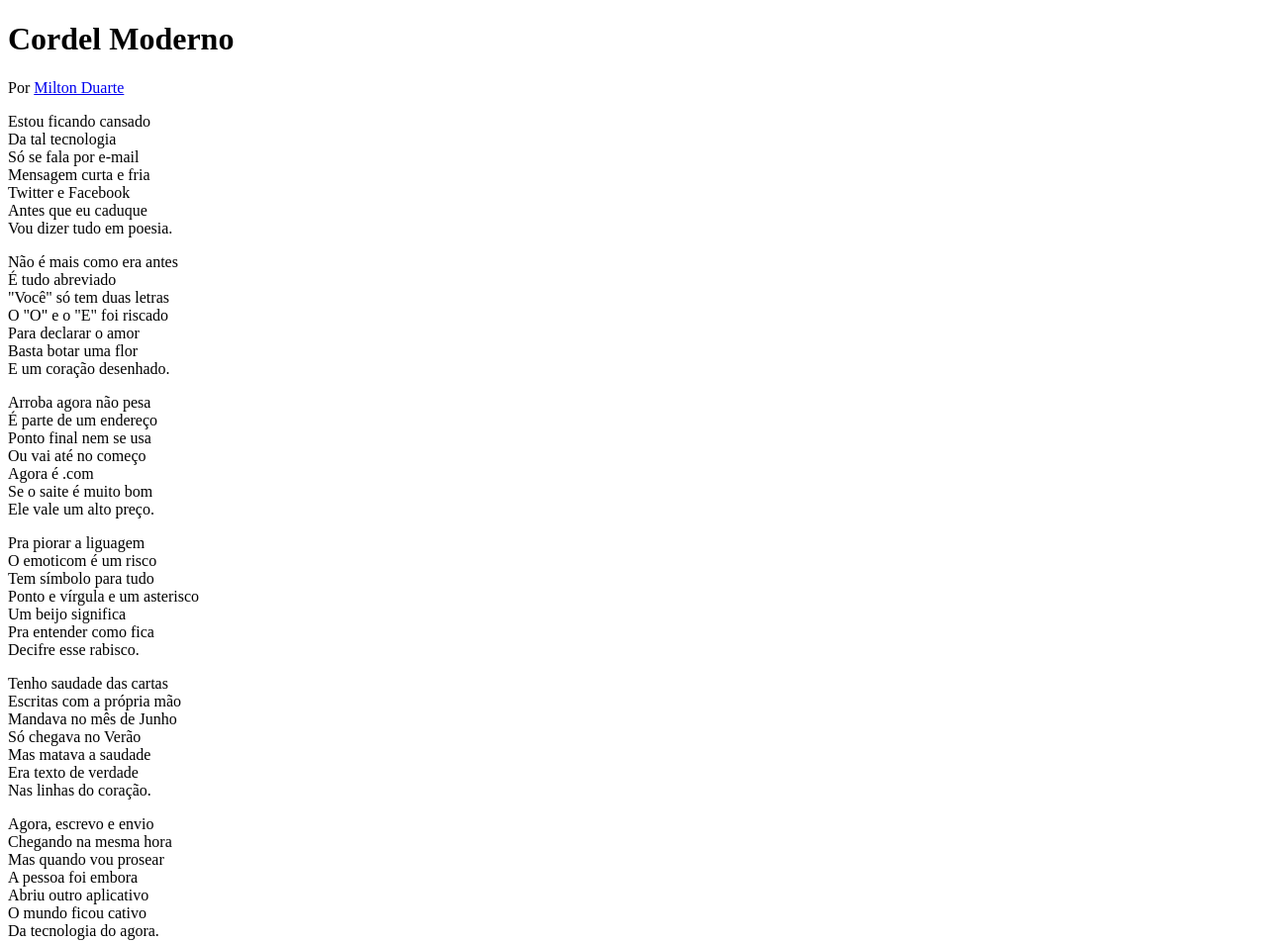
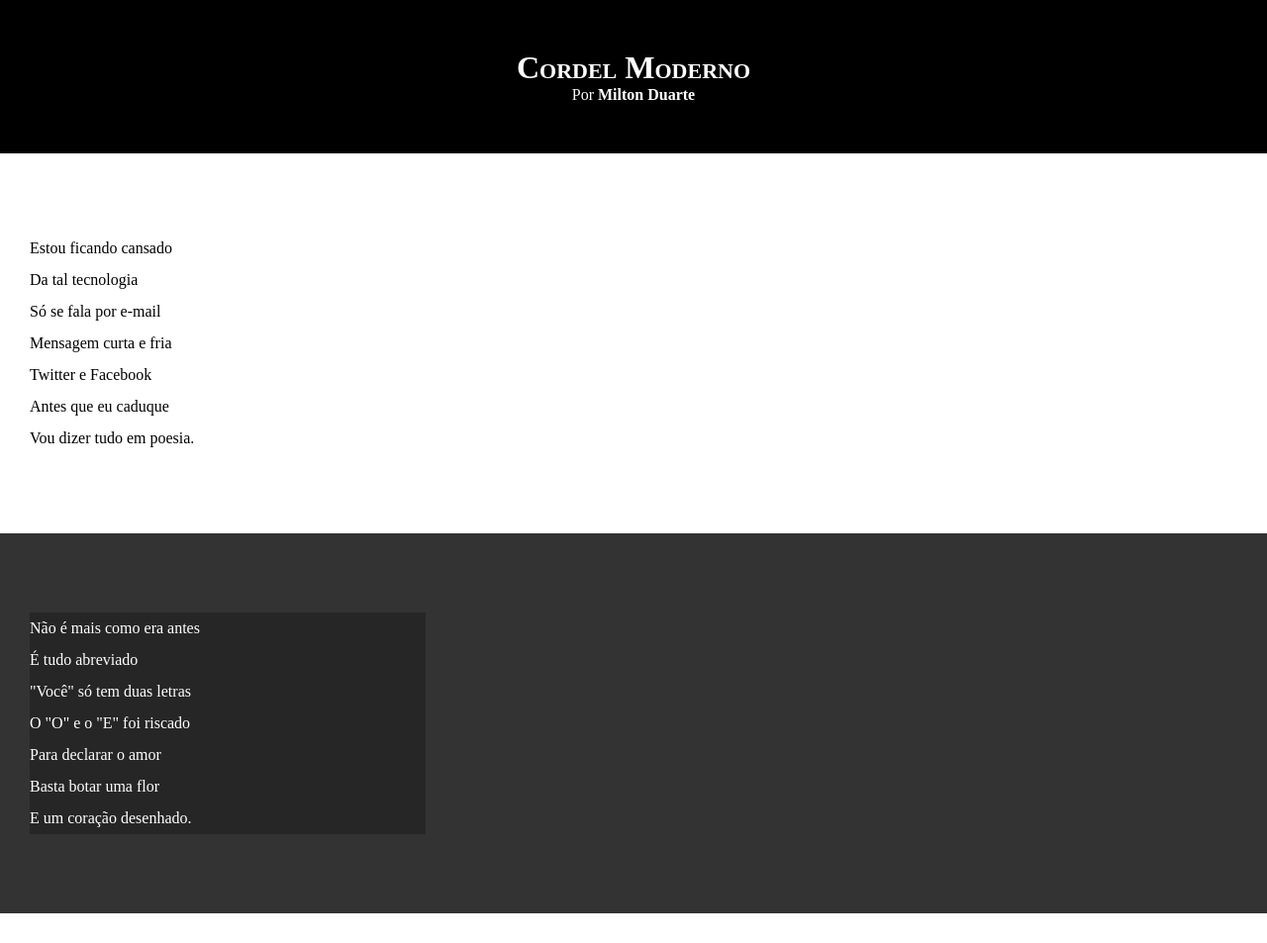
Before and after one commit to israelsalfer/Curso_HTML5_CSS3, a plain HTML site: page Modulo 3/exercicio 06/index.html in a window 1280 px wide. Shown: the top 953 px of the page at 99% size. Drawn offline with Linux system fonts and the light colour scheme.

Commit message:
cordel css

```diff
--- a/Modulo 3/exercicio 06/estilo/style.css
+++ b/Modulo 3/exercicio 06/estilo/style.css
@@ -1 +1,65 @@
 @charset "UTF-8";
+
+*{
+    margin: 0px;
+    padding: 0px;
+}
+
+html, body{
+    min-height: 100vh;
+    background-color: darkgray;
+}
+
+header{
+    background-color: black;
+    color: white;
+    text-align: center;
+}
+
+header > h1{
+    padding-top: 50px;
+    font-variant: small-caps;
+}
+
+header > p{
+    padding-bottom: 50px;
+}
+
+header a, footer a {
+    color: white;
+    text-decoration: none;
+    font-weight: bolder;
+}
+
+header a:hover, footer a:hover{
+    text-decoration: underline;
+}
+
+section{
+    padding-top: 10vh;
+    padding-bottom: 10vh;
+    line-height: 2em;
+    padding-left: 30px;
+}
+
+section.normal{
+    background-color: white;
+    color: black;
+}
+
+section.imagem{
+    background-color: rgb(51, 51, 51);
+    color: white;
+}
+
+section.imagem > p{
+    width: 400px;
+    background-color: rgba(0, 0, 0, 0.253);
+}
+
+footer{
+    background-color: black;
+    color: white;
+    text-align: center;
+    padding: 10px;
+}
--- a/Modulo 3/exercicio 06/index.html
+++ b/Modulo 3/exercicio 06/index.html
@@ -7,7 +7,7 @@
     <link rel="stylesheet" href="estilo/style.css">
 </head>
 <body>
-    <heder>
+    <header>
         <h1>
             Cordel Moderno
         </h1>
@@ -15,9 +15,9 @@
             Por <a href="https://www.recantodasletras.com.br/poesias/3186743" target="_blank">Milton Duarte</a>
         </p>
 
-    </heder>
+    </header>
 
-    <section>
+    <section class="normal">
         <p>
             Estou ficando cansado <br>
             Da tal tecnologia <br>
@@ -29,7 +29,7 @@
         </p>
     </section>
 
-    <section>
+    <section class="imagem">
         <p>
             Não é mais como era antes <br>
             É tudo abreviado <br>
@@ -41,7 +41,7 @@
         </p>
     </section>
 
-    <section>
+    <section class="normal">
         <p>
             Arroba agora não pesa <br>
             É parte de um endereço <br>
@@ -63,7 +63,7 @@
         </p>
     </section>
 
-    <section>
+    <section class="imagem">
         <p>
             Tenho saudade das cartas <br>
             Escritas com a própria mão <br>
@@ -75,7 +75,7 @@
         </p>
     </section>
 
-    <section>
+    <section class="normal">
         <p>
             Agora, escrevo e envio <br>
             Chegando na mesma hora <br>
```
